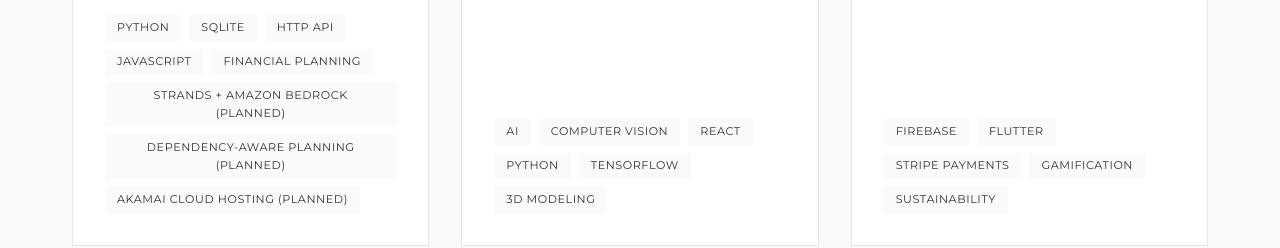
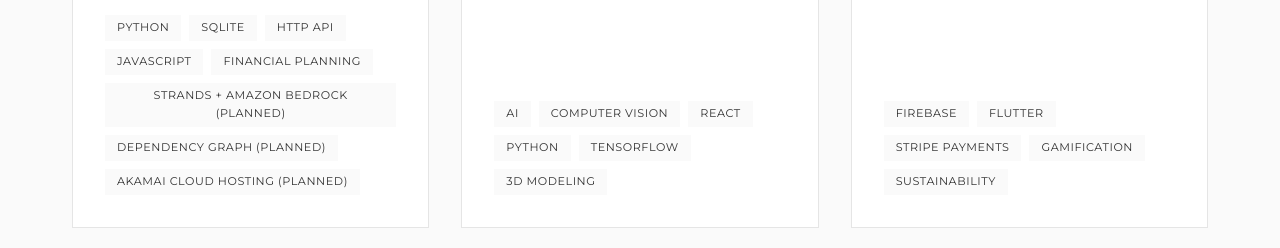
Before and after one commit to raneemousa3/Raneem-sPorfolio2025, a Next.js app: page / in a window 1280 px wide. Shown: the part 2060-2308 px from the top of the page. Built offline with nearby package versions, Linux system fonts and the light colour scheme; grey boxes are pictures that could not be loaded; a web font is replaced by a local one.

Commit message:
Label planned recovery dependency graph

```diff
--- a/src/components/Projects.tsx
+++ b/src/components/Projects.tsx
@@ -32,7 +32,7 @@ const Projects = () => {
       title: 'StillHere — Disaster Recovery Companion',
       description: 'An early disaster-recovery prototype for organizing household needs and next steps. The implemented Python and SQLite case service provides authenticated sessions, typed disaster intake, auditable updates, and an HTTP API; the browser demo uses a mock service and synthetic data for transparent 14-day financial scenarios. Planned next: dependency-aware recovery planning with the Strands Agents SDK and Amazon Bedrock, with application hosting on Akamai Cloud.',
       image: '/images/stillhere.svg',
-      tags: ['Python', 'SQLite', 'HTTP API', 'JavaScript', 'Financial Planning', 'Strands + Amazon Bedrock (planned)', 'Dependency-Aware Planning (planned)', 'Akamai Cloud Hosting (planned)'],
+      tags: ['Python', 'SQLite', 'HTTP API', 'JavaScript', 'Financial Planning', 'Strands + Amazon Bedrock (planned)', 'Dependency Graph (planned)', 'Akamai Cloud Hosting (planned)'],
       link: 'https://github.com/ahmad8743/StillHere'
     },
     {
```
